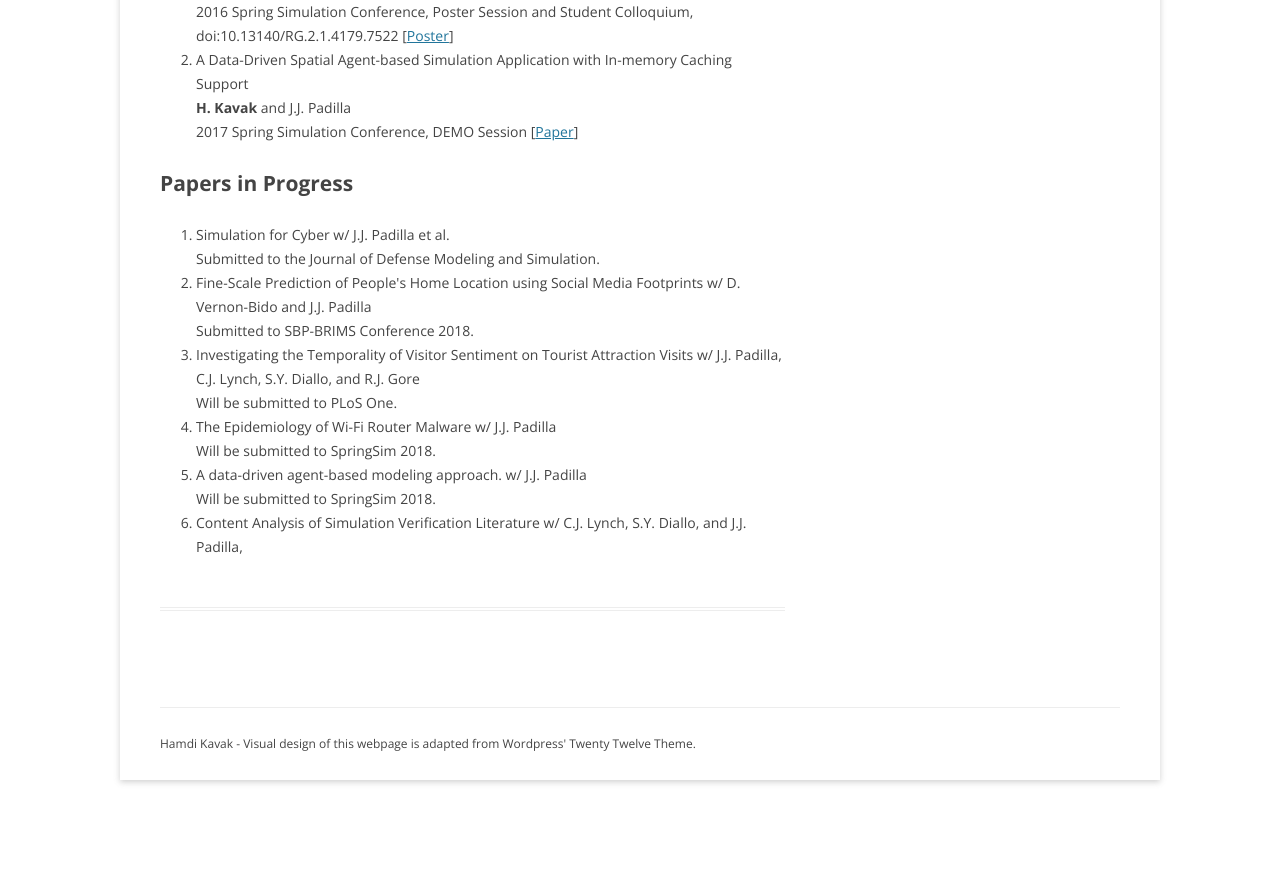
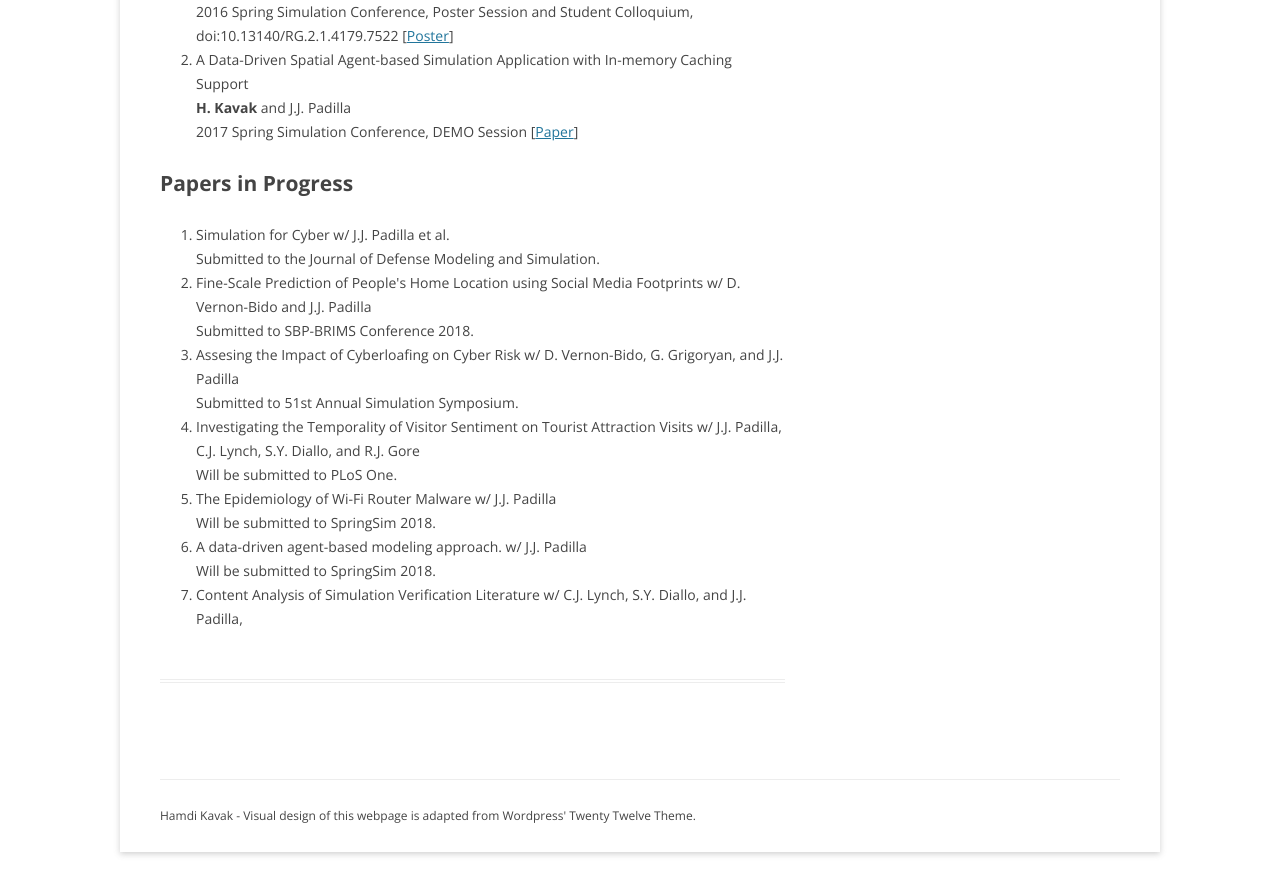
Before and after one commit to hamdikavak/hamdikavak.github.io, a Jekyll site: the page built from publications/index.html, in a window 1280 px wide and 900 px high, scrolled down 1965 px. Shown: the top 895 px of the window. Built offline with Jekyll 4.4.1, drawn with Linux system fonts in a browser that asks for light colours; nearby versions of some CDN libraries; library files that are not in the unit come from our copies; before the commit the page ends 2793 px from its top, so only the background shows below that.

Commit message:
A new submission added.

```diff
--- a/publications/index.html
+++ b/publications/index.html
@@ -134,6 +134,10 @@ current_page_publications: current_page_item
      <br/>Submitted to SBP-BRIMS Conference 2018.
   </li>
   <li>
+     Assesing the Impact of Cyberloafing on Cyber Risk w/ D. Vernon-Bido, G. Grigoryan, and J.J. Padilla
+     <br/>Submitted to 51st Annual Simulation Symposium.
+  </li>
+  <li>
     Investigating the Temporality of Visitor Sentiment on Tourist Attraction Visits w/ J.J. Padilla, C.J. Lynch, S.Y. Diallo, and R.J. Gore
     <br/>Will be submitted to PLoS One.
   </li>
```
